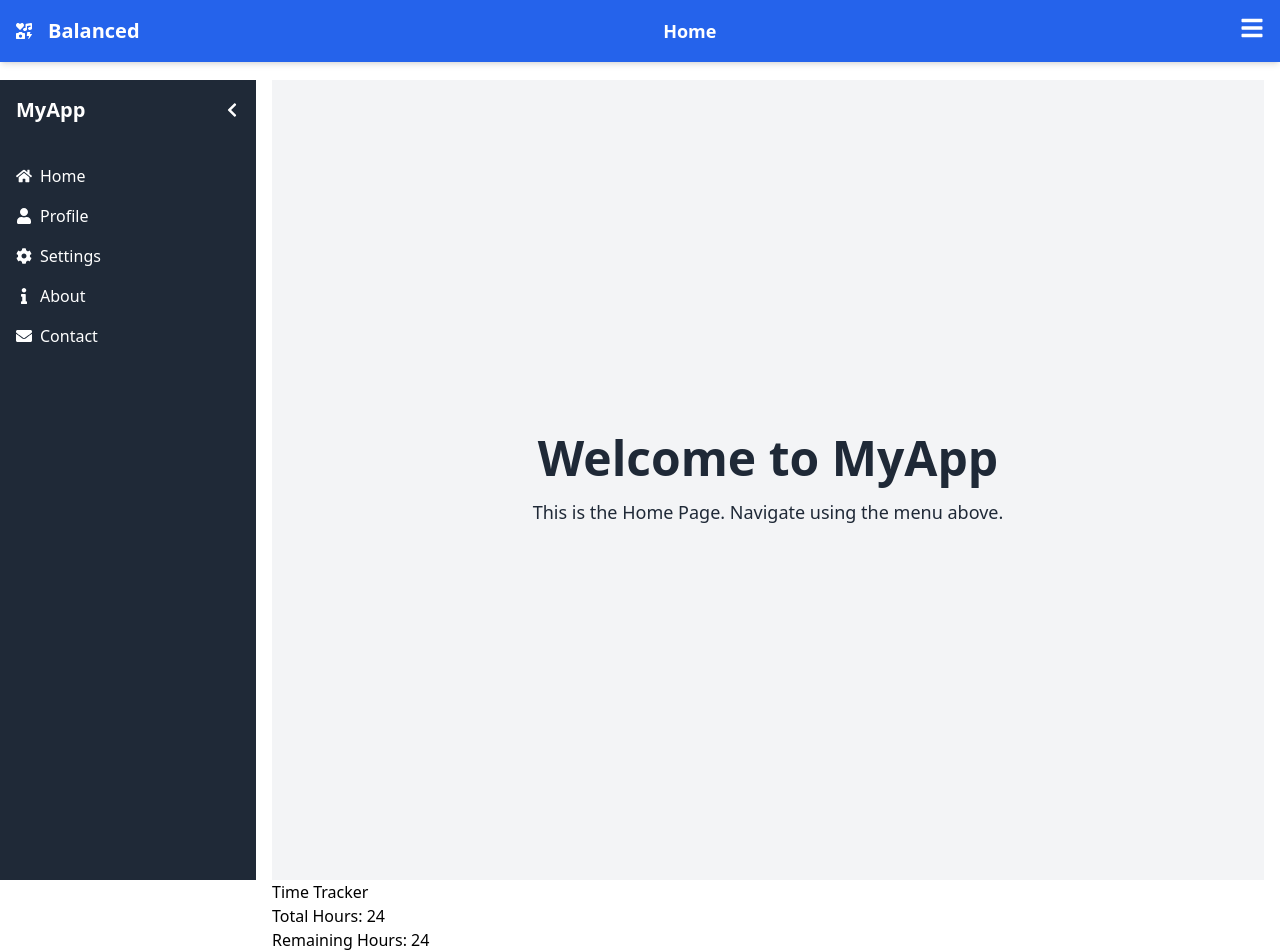
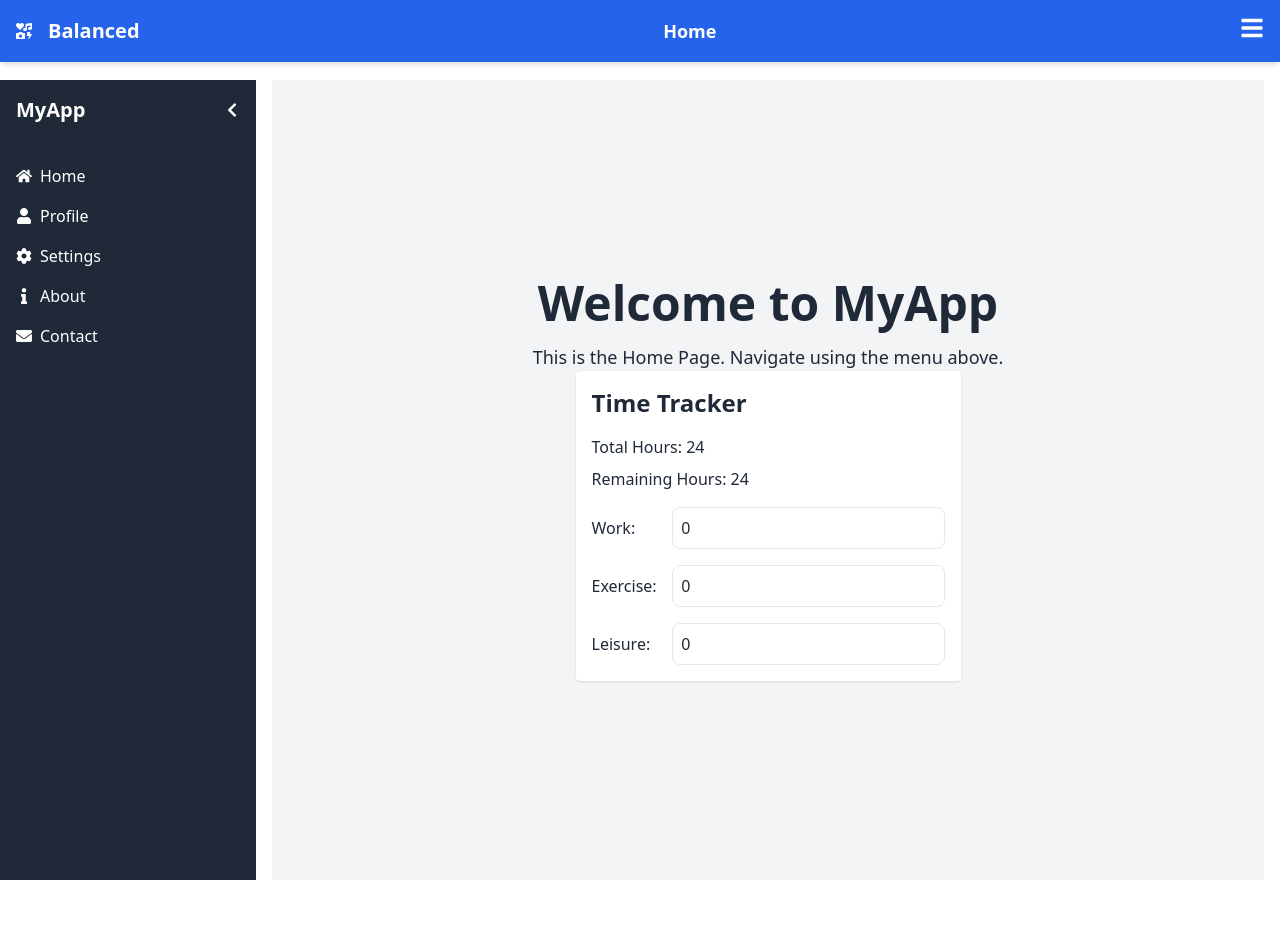
Before and after one commit to coder-pro10z/Boilerplate_React, a React (Create React App) app: page / in a window 1280 px wide. Shown: the top 952 px of the page. After the commit the page ends 896 px from the top, so only its background shows below. Built offline with nearby package versions, Linux system fonts and the light colour scheme.

Commit message:
added styles and Time Tracker

```diff
--- a/src/components/TimeTracker.tsx
+++ b/src/components/TimeTracker.tsx
@@ -11,30 +11,36 @@ const TimeTracker: React.FC = () => {
 
   const remainingHours = totalHours - usedHours;
 
-  // Function to update hours for a specific area
   const updateHours = (index: number, newHours: number) => {
     const updatedAreas = [...areas];
-    updatedAreas[index].hours = newHours;
+    const totalUsedHoursBeforeUpdate = updatedAreas.reduce((sum, area) => sum + area.hours, 0);
+    const remainingHoursBeforeUpdate = totalHours - totalUsedHoursBeforeUpdate;
 
-    const totalUsedHours = updatedAreas.reduce((sum, area) => sum + area.hours, 0);
-    setUsedHours(totalUsedHours);
-    setAreas(updatedAreas);
+     // Ensure new hours don't make the remaining hours negative
+     if (newHours >= 0 && newHours <= remainingHoursBeforeUpdate + updatedAreas[index].hours) {
+        updatedAreas[index].hours = newHours;
+        const totalUsedHours = updatedAreas.reduce((sum, area) => sum + area.hours, 0);
+        setUsedHours(totalUsedHours);
+        setAreas(updatedAreas);
+
+
   };
+  }
+  return (
+    <div className="p-4 max-w-lg mx-auto bg-white rounded shadow">
+      <h1 className="text-2xl font-bold mb-4">Time Tracker</h1>
+      <p className="mb-2">Total Hours: {totalHours}</p>
+      <p className="mb-4">Remaining Hours: {remainingHours}</p>
 
-  return (
-    <div>
-      <h1>Time Tracker</h1>
-      <p>Total Hours: {totalHours}</p>
-      <p>Remaining Hours: {remainingHours}</p>
-
-      <div>
+      <div className="space-y-4">
         {areas.map((area, index) => (
-          <div key={index}>
-            <label>{area.area}:</label>
+          <div key={index} className="flex items-center space-x-2">
+            <label className="w-24 font-medium">{area.area}:</label>
             <input
               type="number"
               value={area.hours}
               onChange={(e) => updateHours(index, parseInt(e.target.value) || 0)}
+              className="w-full p-2 border rounded-lg focus:outline-none focus:ring-2 focus:ring-blue-400"
             />
           </div>
         ))}
--- a/src/pages/Home.tsx
+++ b/src/pages/Home.tsx
@@ -7,10 +7,10 @@ const HomePage: React.FC = () => {
       <div className="flex flex-col items-center justify-center h-screen bg-gray-100 text-gray-800">
       <h1 className="text-5xl font-bold mb-4">Welcome to MyApp</h1>
       <p className="text-lg">This is the Home Page. Navigate using the menu above.</p>
-    </div>
   <div className="timeTracker">
     <TimeTracker/>
   </div>
+    </div>
   </>
   );
 };
```
Also changed, not shown: 1 other file (tests, documents, lock files or other folders).
